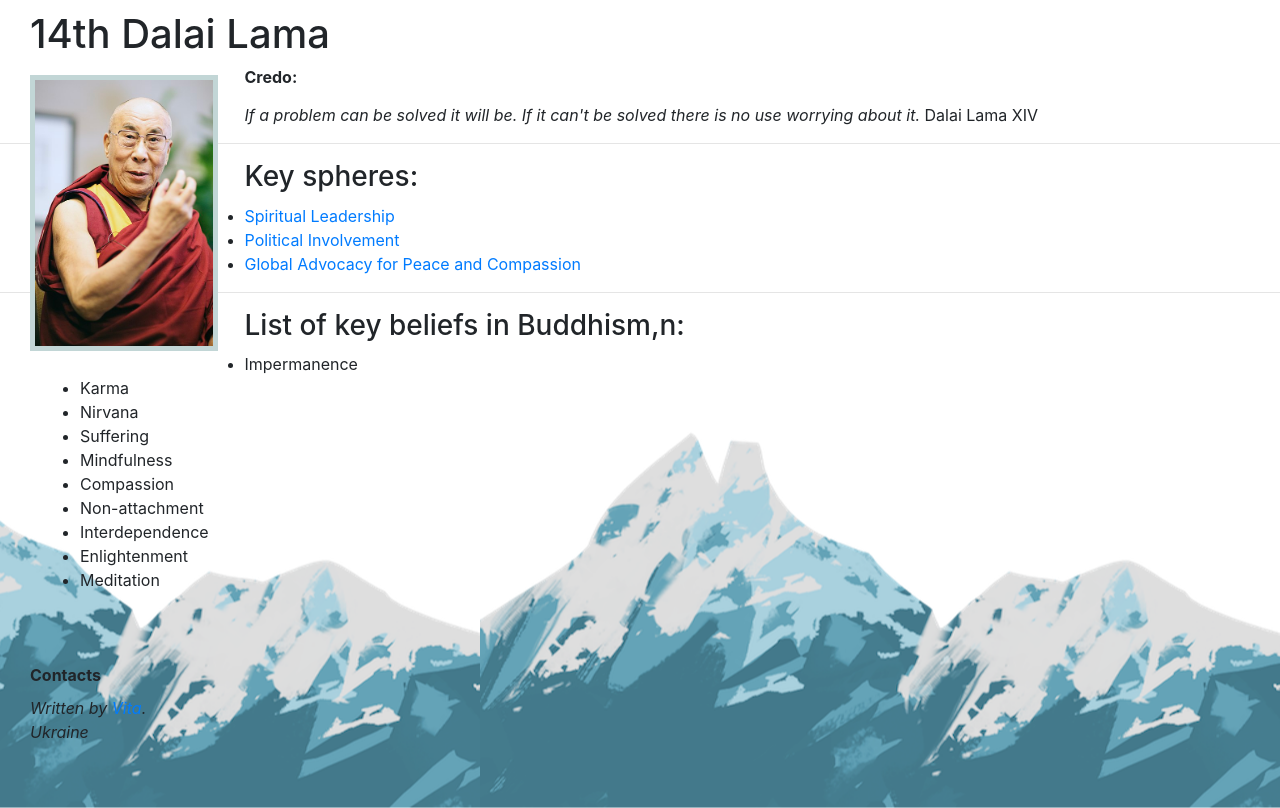
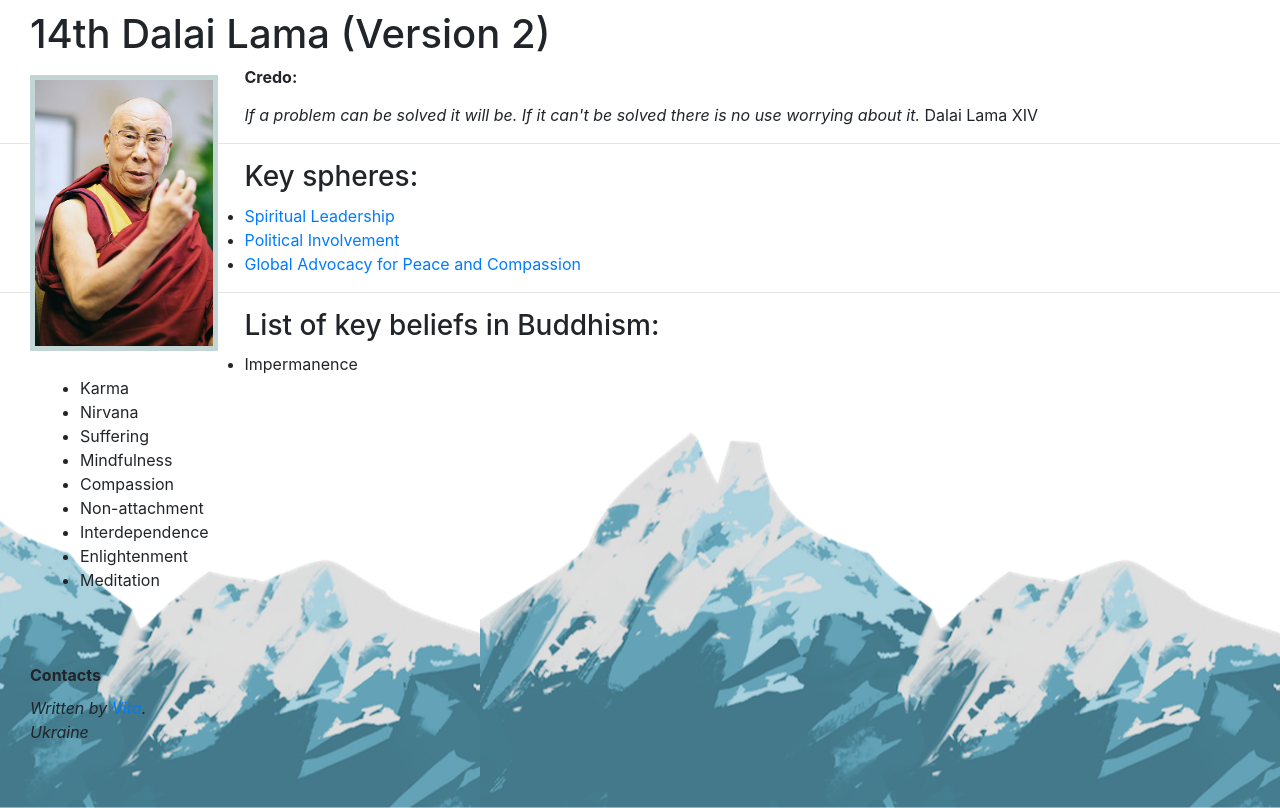
Before and after one commit to vitargo/14th-Dalai-Lama-repo, a plain HTML site: page site/homepage/index.html in a window 1280 px wide. Drawn offline with nearby package versions, Linux system fonts and the light colour scheme.

Commit message:
Update index page

```diff
--- a/site/homepage/index.html
+++ b/site/homepage/index.html
@@ -9,7 +9,7 @@
     </head>
     <body>
         <div class="div">
-        <h1>14th Dalai Lama</h1>
+        <h1>14th Dalai Lama (Version 2)</h1>
         <div class="parent1">
         <img src="Dalai_Lama.jpeg" alt="Dalai Lama photo" width="160" height="213" class="leftimg">
         </div>
@@ -25,7 +25,7 @@
             <li><a href="http://localhost:8080/page_3.html">Global Advocacy for Peace and Compassion</a></li>
         </ul>
         <hr>
-        <h3>List of key beliefs in Buddhism,n:</h3>
+        <h3>List of key beliefs in Buddhism:</h3>
         <ul>
             <li>Impermanence</li>
             <li>Karma</li>
```
